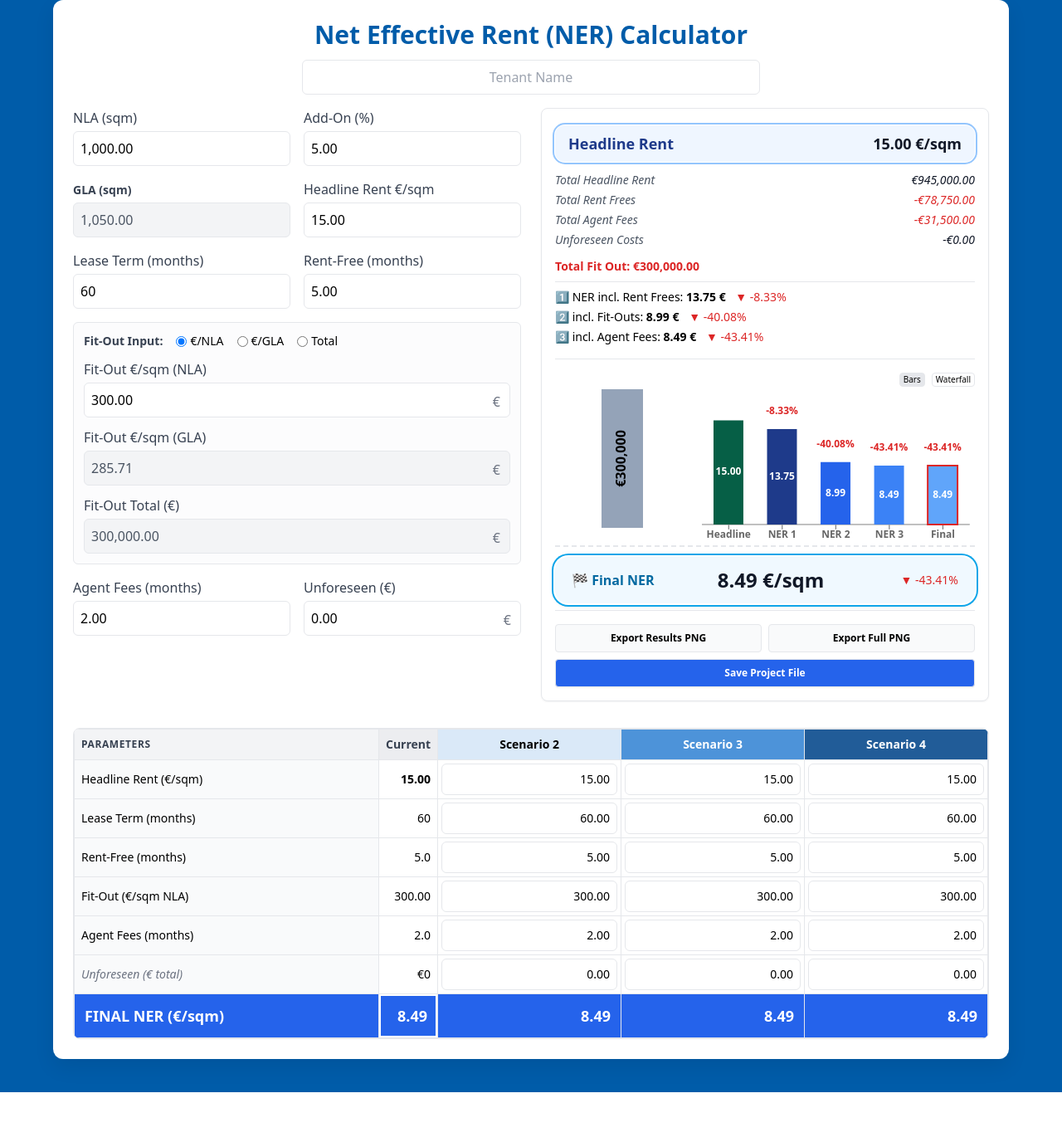
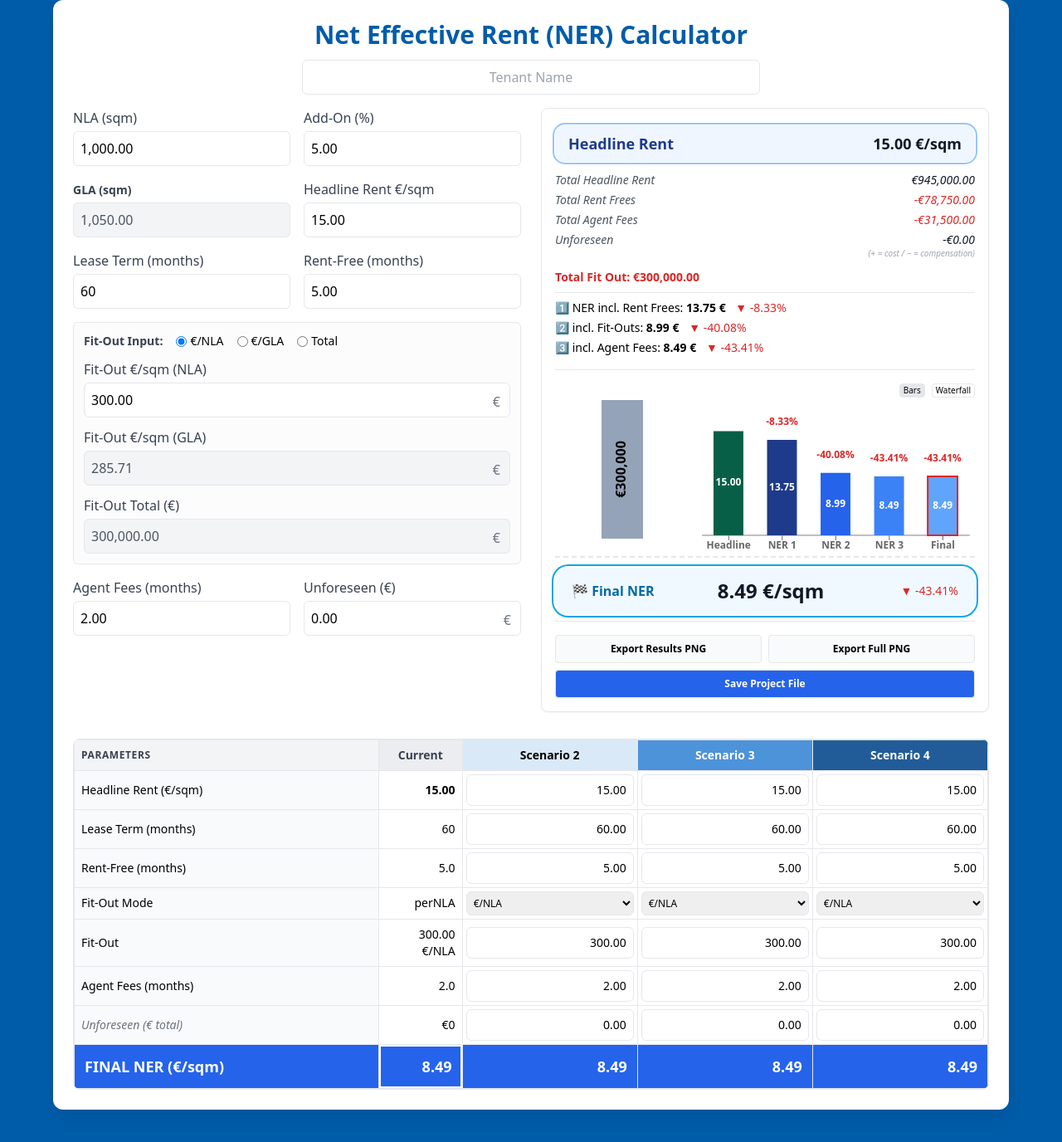
Before and after one commit to Musicandy13/NER-with-Scenarios, a React (Vite) app: page / in a window 1280 px wide. Shown: the whole page at 83% size. Before the commit the page ends 1316 px from the top, so only its background shows below. Built offline with nearby package versions, Linux system fonts and the light colour scheme.

Commit message:
Update App.jsx

```diff
--- a/src/App.jsx
+++ b/src/App.jsx
@@ -141,7 +141,7 @@ function ScenarioField({ value, onChange, readOnly = false, bold = false }) {
       }}
       onBlur={(e) => {
         setFocus(false);
-        const n = clamp(P(e.target.value));
+        const n = P(e.target.value);
         onChange?.(String(n));
       }}
       onChange={(e) => onChange?.(e.target.value.replace(/[^\d.,-]/g, ""))}
@@ -273,10 +273,10 @@ export default function App() {
 
   /* Scenarios */
   const [scenarios, setScenarios] = useState([
-    { id: 2, overrides: {} },
-    { id: 3, overrides: {} },
-    { id: 4, overrides: {} },
-  ]);
+  { id: 2, overrides: {}, fitMode: null },
+  { id: 3, overrides: {}, fitMode: null },
+  { id: 4, overrides: {}, fitMode: null },
+]);
 
   const setScenarioVal = (id, key, value) => {
     setScenarios((arr) =>
@@ -286,10 +286,20 @@ export default function App() {
     );
   };
 
+  const setScenarioFitMode = (id, mode) => {
+  setScenarios((arr) =>
+    arr.map((sc) =>
+      sc.id === id ? { ...sc, fitMode: mode } : sc
+    )
+  );
+};
+
   const resolveScenario = (sc, key) => {
     const v = sc.overrides[key];
     return v !== undefined ? v : f[key];
   };
+
+  const resolveFitMode = (sc) => sc.fitMode ?? f.fitMode ?? "perNLA";
 
   /* URL Data Loading */
   useEffect(() => {
@@ -312,7 +322,7 @@ export default function App() {
   const duration = Math.max(0, Math.floor(P(f.duration)));
   const rf = clamp(P(f.rf));
   const agent = clamp(P(f.agent));
-  const unforeseen = clamp(P(f.unforeseen));
+  const unforeseen = P(f.unforeseen);
 
   const gla = useMemo(() => nla * (1 + addon / 100), [nla, addon]);
   const months = Math.max(0, duration - rf);
@@ -368,14 +378,25 @@ export default function App() {
     const durationS = Math.max(0, Math.floor(P(vals.duration ?? f.duration)));
     const rfS = clamp(P(vals.rf ?? f.rf));
     const agentS = clamp(P(vals.agent ?? f.agent));
-    const unforeseenS = clamp(P(vals.unforeseen ?? f.unforeseen));
+    const unforeseenS = P(vals.unforeseen ?? f.unforeseen);
 
     const monthsS = Math.max(0, durationS - rfS);
     const grossS = rentS * glaS * monthsS;
 
-    // Fit-Out Logik: Wir erzwingen hier die Rechnung pro NLA für die Szenarien
-    const perNLAS = clamp(P(vals.fitPerNLA ?? f.fitPerNLA));
-    const fitS = perNLAS * nlaS;
+    // Fit-Out abhängig vom gewählten Mode (NLA / GLA / Total) für die Szenarien
+     const fitModeS = vals.fitMode ?? f.fitMode;
+
+    let fitS = 0;
+
+    if (fitModeS === "perNLA") {
+      const perNLAS = clamp(P(vals.fitPerNLA ?? f.fitPerNLA));
+      fitS = perNLAS * nlaS;
+    } else if (fitModeS === "perGLA") {
+      const perGLAS = clamp(P(vals.fitPerGLA ?? f.fitPerGLA));
+      fitS = perGLAS * glaS;
+    } else {
+      fitS = clamp(P(vals.fitTot ?? f.fitTot));
+    }
 
     const agentFeesS = agentS * rentS * glaS;
     const denomS = Math.max(1e-9, durationS * glaS);
@@ -408,7 +429,7 @@ export default function App() {
   wfData.push({ name: "Final NER", base: 0, delta: cur, isTotal: true });
 
   const scenarioView = scenarios.map((sc) => {
-    const vals = { ...f, ...sc.overrides };
+    const vals = { ...f, ...sc.overrides, fitMode: sc.fitMode };
     return { id: sc.id, ner: calcScenarioNER(vals) };
   });
 
@@ -558,11 +579,31 @@ return (
                   </div>
 
                   <div className="grid grid-cols-2 gap-x-4 gap-y-1 text-sm mb-3 text-gray-600 italic">
-                    <div>Total Headline Rent</div><div className="text-right"><Money value={totalHeadline} /></div>
-                    <div>Total Rent Frees</div><div className="text-right text-red-600"><Money value={-totalRentFrees} /></div>
-                    <div>Total Agent Fees</div><div className="text-right text-red-600"><Money value={-totalAgentFees} /></div>
-                    <div>Unforeseen Costs</div><div className="text-right text-red-600"><Money value={-totalUnforeseen} /></div>
+                  <div>Total Headline Rent</div>
+                  <div className="text-right">
+                    <Money value={totalHeadline} />
                   </div>
+
+                  <div>Total Rent Frees</div>
+                  <div className="text-right text-red-600">
+                    <Money value={-totalRentFrees} />
+                  </div>
+
+                  <div>Total Agent Fees</div>
+                  <div className="text-right text-red-600">
+                    <Money value={-totalAgentFees} />
+                  </div>
+
+                  <div>Unforeseen</div>
+                  <div className="text-right">
+                    <div>
+                      <Money value={-totalUnforeseen} />
+                    </div>
+                    <div className="text-[10px] text-gray-400 leading-tight">
+                      (+ = cost / − = compensation)
+                    </div>
+                  </div>
+                </div>
 
                   <p className="text-sm font-semibold text-red-600 mb-2">Total Fit Out: {FCUR(totalFit)}</p>
 
@@ -670,14 +711,52 @@ return (
                 ))}
               </tr>
               <tr>
-                <td className="border p-2 font-medium bg-gray-50">Fit-Out (€/sqm NLA)</td>
-                <td className="border p-2 text-right">{F(perNLA, 2)}</td>
-                {scenarios.map((sc) => (
-                  <td key={sc.id} className="border p-1">
-                    <ScenarioField value={resolveScenario(sc, "fitPerNLA")} onChange={(v) => setScenarioVal(sc.id, "fitPerNLA", v)} />
-                  </td>
-                ))}
+                <td className="border p-2 font-medium bg-gray-50">Fit-Out Mode</td>
+                <td className="border p-2 text-right">{f.fitMode}</td>
+
+                {scenarios.map((sc) => {
+                  const mode = resolveFitMode(sc);
+                  return (
+                    <td key={sc.id} className="border p-1 text-center">
+                      <select
+                        value={mode}
+                        onChange={(e) => setScenarioFitMode(sc.id, e.target.value)}
+                        className="w-full border rounded-md p-1 text-xs"
+                      >
+                        <option value="perNLA">€/NLA</option>
+                        <option value="perGLA">€/GLA</option>
+                        <option value="total">Total</option>
+                      </select>
+                    </td>
+                  );
+                })}
               </tr>
+              <tr>
+  <td className="border p-2 font-medium bg-gray-50">Fit-Out</td>
+  <td className="border p-2 text-right">
+    {f.fitMode === "perNLA" && `${F(perNLA, 2)} €/NLA`}
+    {f.fitMode === "perGLA" && `${F(perGLA, 2)} €/GLA`}
+    {f.fitMode === "total" && `${FCUR0(totalFit)}`}
+  </td>
+
+  {scenarios.map((sc) => {
+    const mode = resolveFitMode(sc);
+
+    let key;
+    if (mode === "perNLA") key = "fitPerNLA";
+    else if (mode === "perGLA") key = "fitPerGLA";
+    else key = "fitTot";
+
+    return (
+      <td key={sc.id} className="border p-1">
+        <ScenarioField
+          value={resolveScenario(sc, key)}
+          onChange={(v) => setScenarioVal(sc.id, key, v)}
+        />
+      </td>
+    );
+  })}
+</tr>
               <tr>
                 <td className="border p-2 font-medium bg-gray-50">Agent Fees (months)</td>
                 <td className="border p-2 text-right">{f.agent}</td>
```
